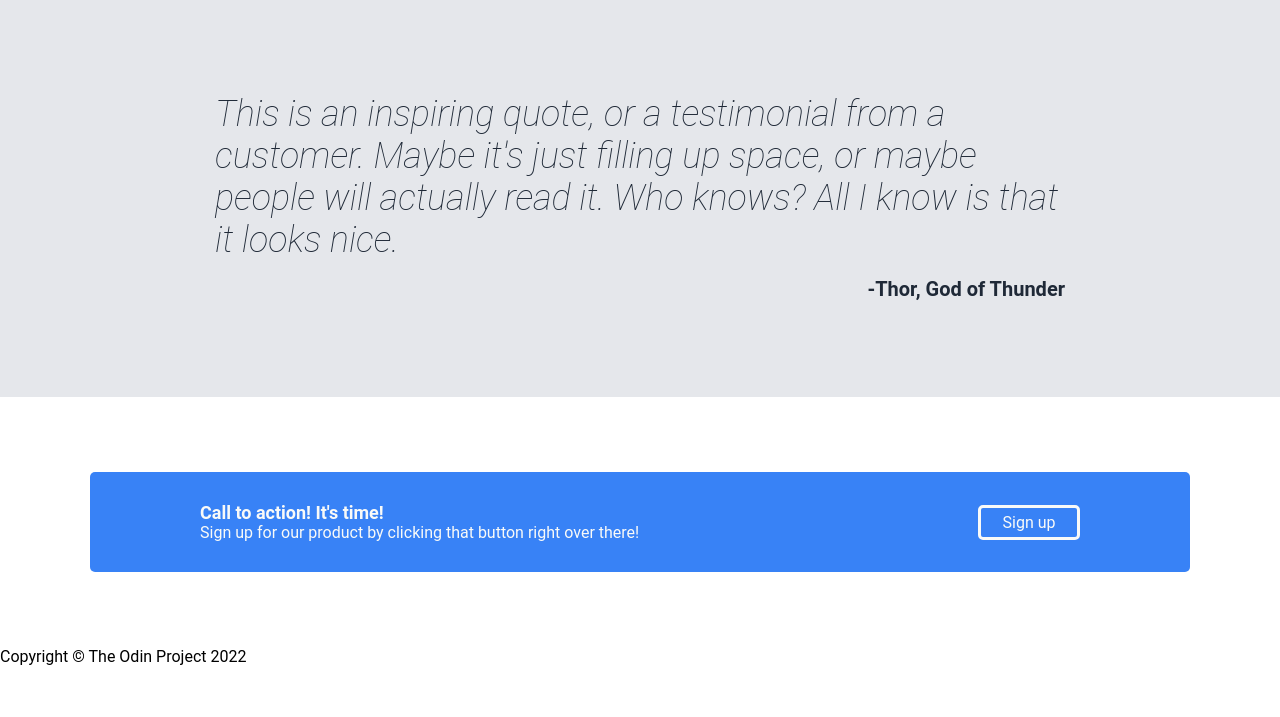
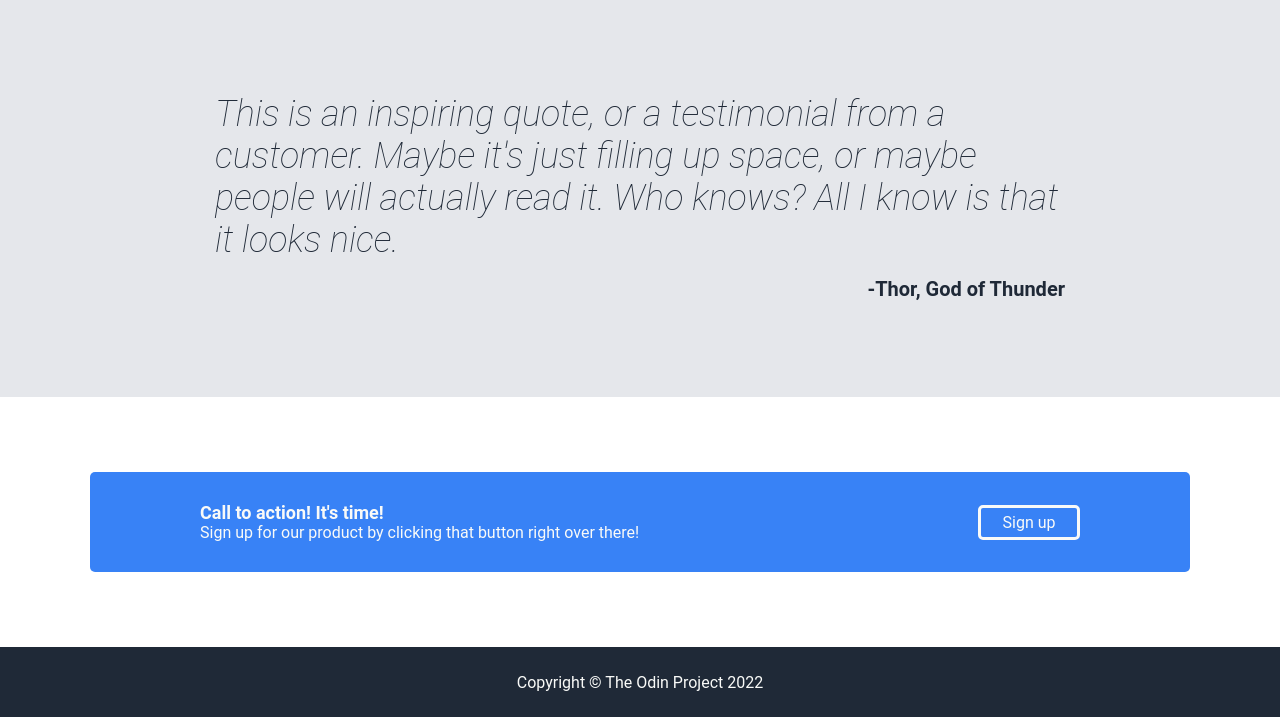
Before and after one commit to jnuguid1/Landing-Page-TOP, a plain HTML site: page index.html in a window 1280 px wide. Shown: the part 818-1535 px from the top of the page. Before the commit the page ends 1484 px from the top, so only its background shows below. Drawn offline with Linux system fonts and the light colour scheme.

Commit message:
Add css to footer

```diff
--- a/style.css
+++ b/style.css
@@ -172,3 +172,17 @@ ul {
     justify-content: center;
     padding: 5px 0;
 }
+
+/* footer */
+
+.footer {
+    background-color: #1F2937;
+    display: flex;
+    justify-content: center;
+    align-items: center;
+    height: 70px;
+}
+
+.copyright {
+    color: #F9FAF8;
+}
```
